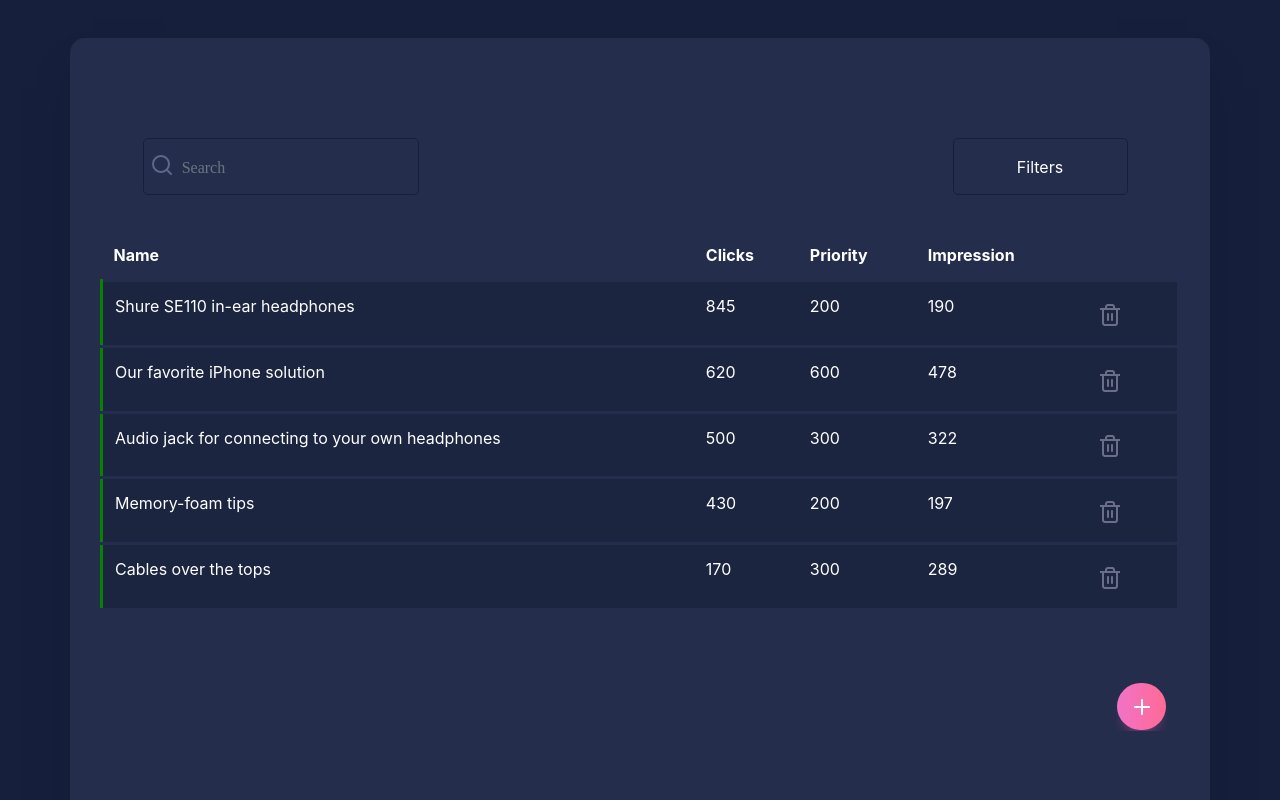
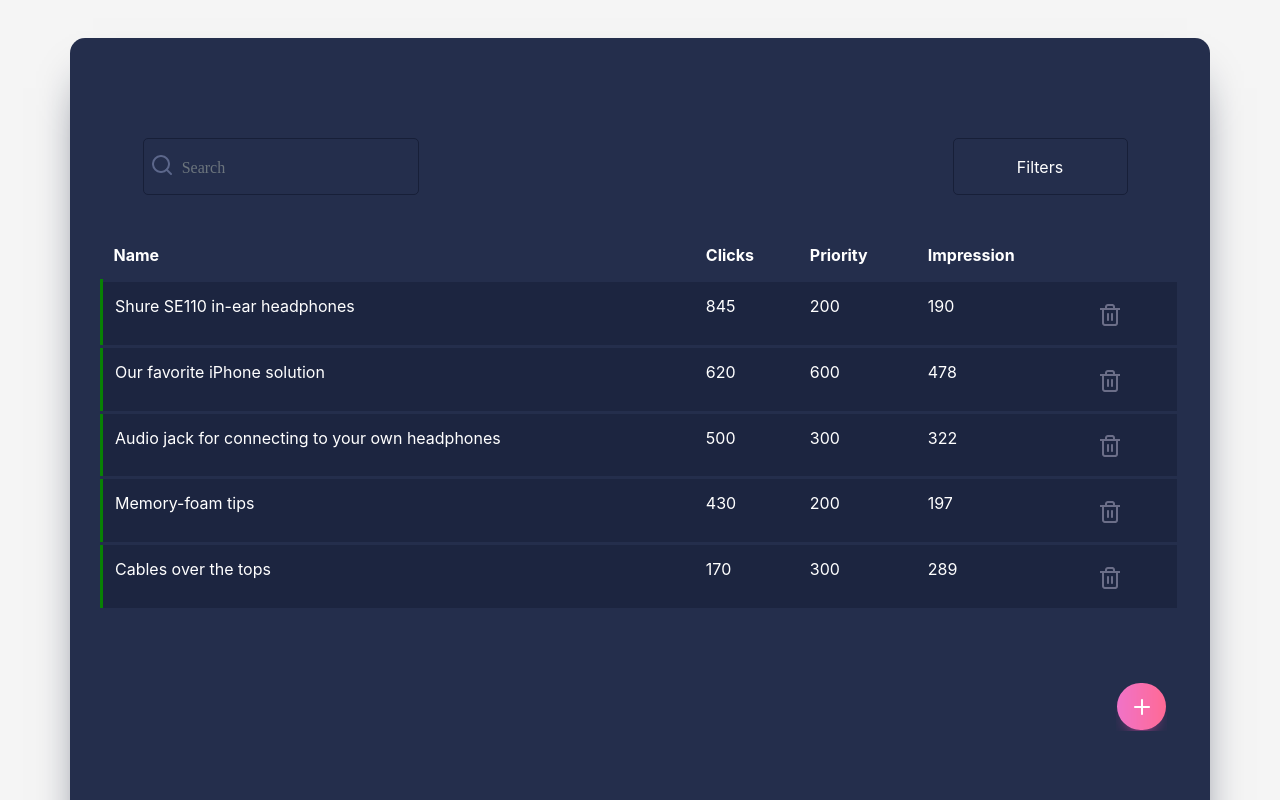
Before and after one commit to joisemp/Product-management-page-design, a plain HTML site: page index.html in a window 1280 px wide. Shown: the top 800 px of the page. Drawn offline with nearby package versions, Linux system fonts and the light colour scheme.

Commit message:
Changed background color

```diff
--- a/index.html
+++ b/index.html
@@ -9,7 +9,7 @@
     <link rel="stylesheet" href="https://cdn.jsdelivr.net/npm/bootstrap@4.5.3/dist/css/bootstrap.min.css" integrity="sha384-TX8t27EcRE3e/ihU7zmQxVncDAy5uIKz4rEkgIXeMed4M0jlfIDPvg6uqKI2xXr2" crossorigin="anonymous">
 </head>
 
-<body style="background: #161f3b;">
+<body style="background: #F5F5F5;">
     <div class="container card_body">
         <div class="container-fluid">
             <div class="row ">
```
